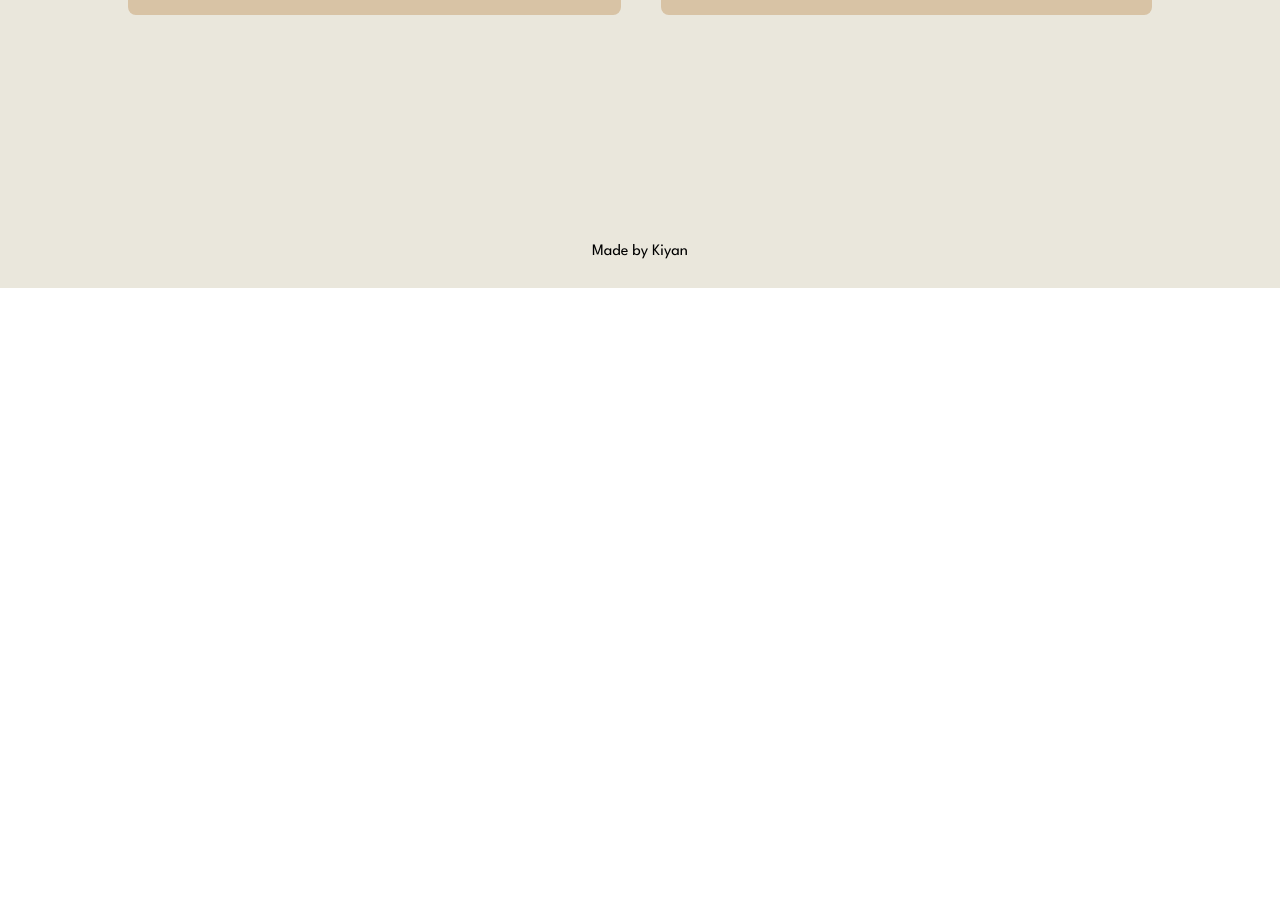
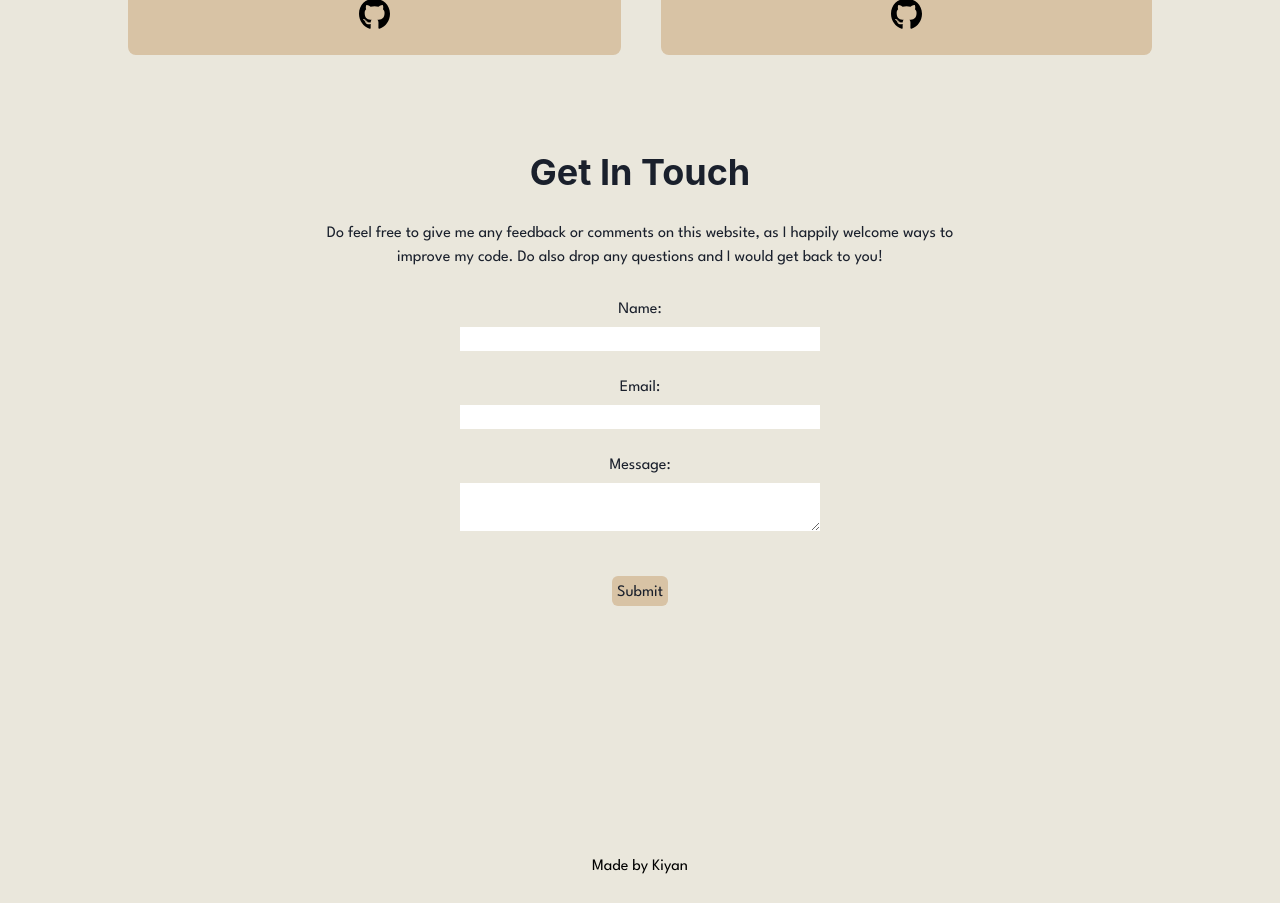
Before and after one commit to kynapy/kynapy.github.io, a React (Create React App) app: page / in a window 1280 px wide. Shown: the part 1320-2223 px from the top of the page. Before the commit the page ends 1608 px from the top, so only its background shows below. Built offline with nearby package versions, Linux system fonts and the light colour scheme.

Commit message:
Add base contact section

```diff
--- a/src/App.js
+++ b/src/App.js
@@ -18,7 +18,7 @@ function App() {
   return (
     <ChakraProvider resetCSS={true}>
       <div className="App" style={{fontFamily:"League Spartan"}}>
-        <Navbar projectRef={projectSection} />
+        <Navbar projectRef={projectSection} contactRef={contactSection}/>
         <AboutSection className="about"/>
         <ExperienceSection ref={experienceSection}/>
         <ProjectSection ref={projectSection} className="projectSection"/>
--- a/src/components/AboutSection.js
+++ b/src/components/AboutSection.js
@@ -17,7 +17,7 @@ const AboutSection = () => {
             <Box style={{display:"grid", placeItems: "center", padding:"0px 26vw", rowGap:"1vh"}}>
                 <Heading fontSize={50}>KIYAN ANG</Heading>
                 <Heading fontSize={24}>Software Engineer</Heading>
-                <Text align="center" fontSize={22}>Fresh graduate from the National University of Singapore (NUS), with a major in Life Sciences and a minor in Computer Sciences.
+                <Text align="center" fontSize={18}>Fresh graduate from the National University of Singapore (NUS), with a major in Life Sciences and a minor in Computer Sciences.
                 </Text>
                 <img
                     src={ image }
--- a/src/components/ContactMeSection.js
+++ b/src/components/ContactMeSection.js
@@ -1,8 +1,62 @@
+import { VStack, Heading, Text } from "@chakra-ui/react";
 import React from "react"
+import "../css/ContactMeSection.css";
 
 const ContactMeSection = (props, ref) => {
+    const handleSubmit = (e) => {
+        e.preventDefault();
+    }
+
     return (
-        <></>
+        <VStack
+            ref={ref}
+            style={{
+                backgroundColor: "#EAE7DC",
+                minHeight: "90vh",
+                maxHeight: "40vh",
+                maxWidth: "100%",
+                padding: "2vh 0"
+            }}
+        >
+            <Heading>Get In Touch</Heading>
+            <Text
+                style={{marginTop: "20px", maxWidth: "50%", textAlign: "center"}}
+            >
+                Do feel free to give me any feedback or comments on this website, as I happily welcome ways to improve my code.
+                Do also drop any questions and I would get back to you!
+            </Text>
+            <div style={{
+                margin: "20px",
+                maxHeight: "50%",
+            }}>
+                <form
+                    style={{
+                        display: "grid",
+                        rowGap:"5px",
+                        textAlign: "center",
+                        placeItems: "center",
+                        minWidth: "400px",
+                        maxHeight: "50%",
+                    }}
+                    onSubmit={handleSubmit}
+                >
+                    <label >Name: </label>
+                    <input className="inputFields" type="text" id="name" />
+                    <label>Email: </label>
+                    <input className="inputFields"/>
+                    <label>Message: </label>
+                    <textarea className="inputFields"></textarea>
+                    <button style={{
+                        borderRadius: 6,
+                        padding: "5px 5px 1px 5px",
+                        backgroundColor: "#D8C3A5",
+                        marginTop: "20px"
+                    }}>
+                        Submit
+                    </button>
+                </form>
+            </div>
+        </VStack>
     )
 }
 
--- a/src/components/ProjectSection.js
+++ b/src/components/ProjectSection.js
@@ -4,7 +4,7 @@ import Project from "./Project";
 
 const ProjectSection = (props, ref) => {
     return (
-        <VStack ref={ref} style={{backgroundColor:"#EAE7DC", color: "black", minHeight: "95vh"}} spacing={10}>
+        <VStack ref={ref} style={{backgroundColor:"#EAE7DC", color: "black", padding: "5vh 0"}} spacing={10}>
             <Heading>PROJECTS</Heading>
             <VStack spacing={8}>
                 <HStack padding="0 10vw" spacing={10}>
--- /dev/null
+++ b/src/css/ContactMeSection.css
@@ -0,0 +1,11 @@
+.inputFields {
+    max-height:"100px";
+    width: 90%;
+    margin-bottom: 20px;
+
+}
+
+label {
+    position:relative;
+    align-self: left;
+}
```
Also changed, not shown: src/components/FullScreenSection.js (deleted, +0 -17 lines).
